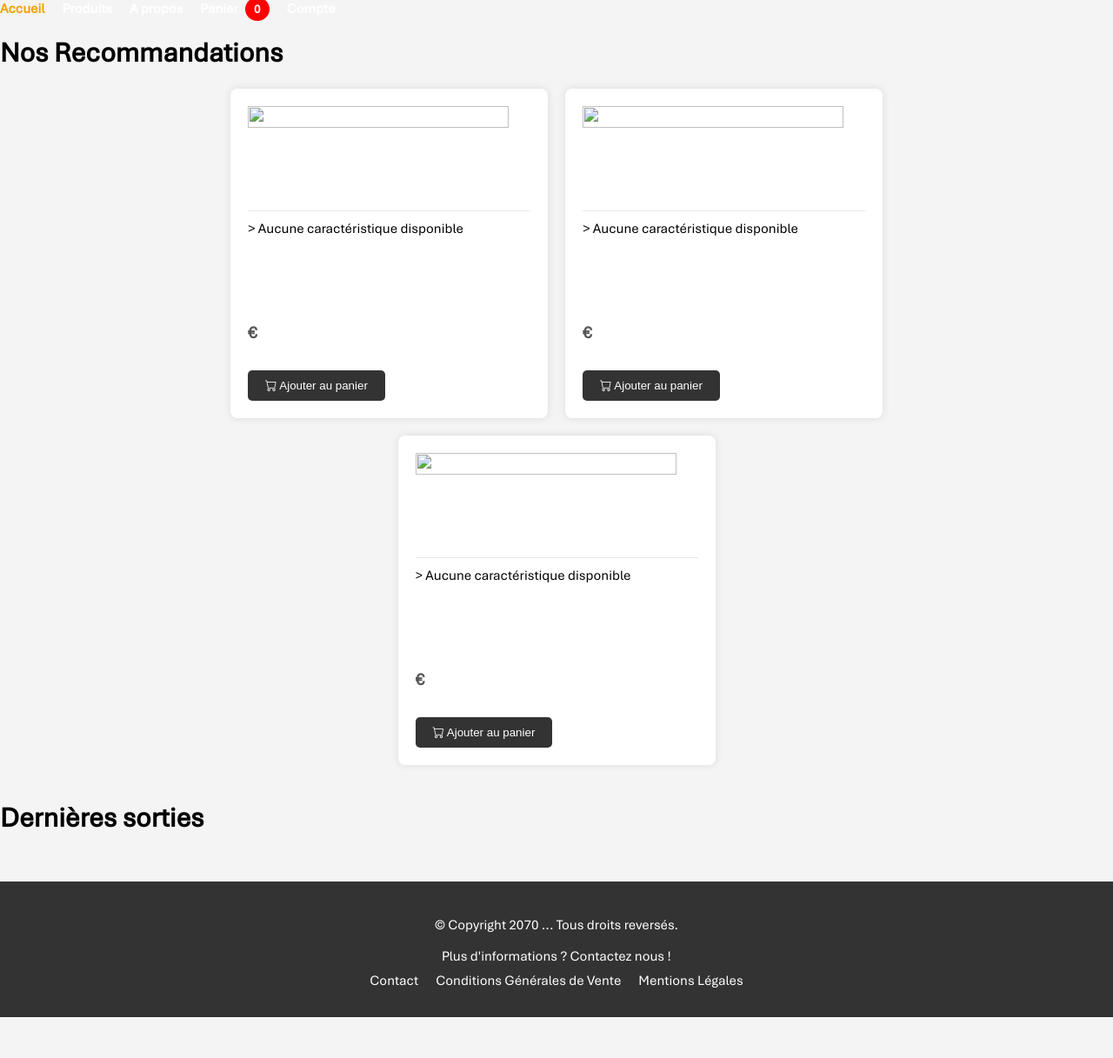
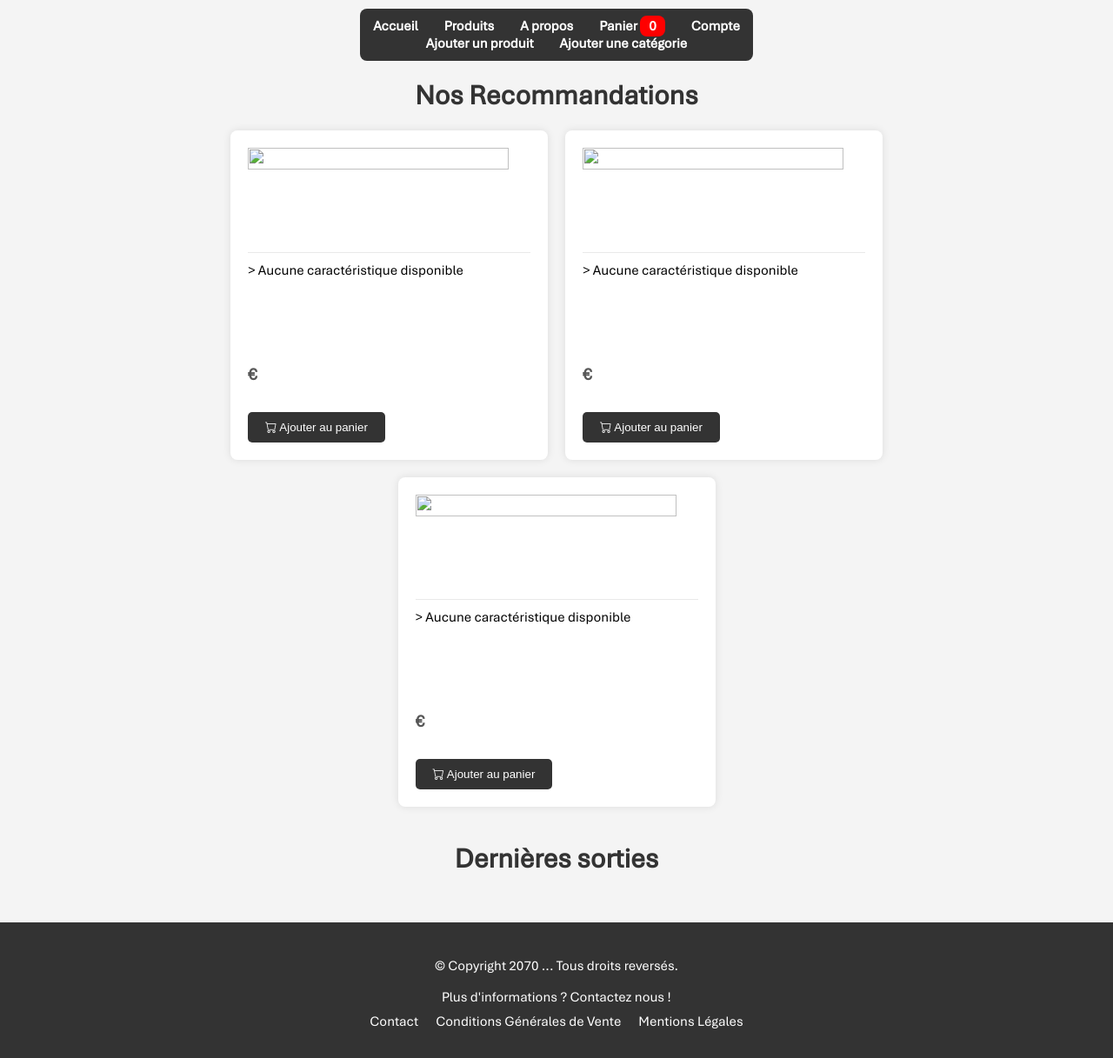
Before and after one commit to ChineseEatCat/computek, a PHP site: page /index.php in a window 1280 px wide. Shown: the whole page at 87% size. Before the commit the page ends 1170 px from the top, so only its background shows below. Run offline with PHP 8.4, Linux system fonts and the light colour scheme; the visitor is signed in with stand-in values (Sample User, id 1); data that the repository does not hold is empty; some libraries are stand-ins or nearby versions.

Commit message:
💄 Mettre à jour le style du menu et améliorer l'interface du header

```diff
--- a/css/menu.css
+++ b/css/menu.css
@@ -1,15 +1,19 @@
-div.nav {
+/** Menu **/
+
+header {
   background-color: #333; /* Couleur de fond */
   box-sizing: border-box; /* La boîte inclut les bordures et le padding */
   color: #fff; /* Couleur du texte */
-  padding: 10px 20px; /* Marge intérieure */
+  padding: 10px 0; /* Marge intérieure de 10 pixels en haut et en bas */
+  text-align: center; /* Centrer le texte */
+  width: max-content; /* Largeur maximale */
+  margin: 0 auto; /* Centrer le bloc */
+  margin-top: 10px; /* Marge en haut */
   border-radius: 8px; /* Bord arrondi */
-  margin: 10px auto; /* Centrer le bloc */
-  width: fit-content; /* Ajuste la largeur au contenu */
-  display: flex; /* Utilisation de flexbox */
-  justify-content: center; /* Centre les éléments horizontalement */
-  gap: 50px; /* Espacement entre les deux nav */
-  align-items: center; /* Aligne les éléments verticalement */
+}
+
+header h1 {
+  margin: 0; /* Pas de marge */
 }
 
 nav ul {
@@ -17,30 +21,32 @@
   padding: 0; /* Pas de marge intérieure */
   margin: 0; /* Pas de marge extérieure */
   display: flex; /* Affichage en ligne */
-  gap: 20px; /* Espacement entre les éléments du menu */
+  justify-content: center; /* Centrer les éléments */
 }
 
 nav ul li {
-  margin: 0; /* Pas de marge supplémentaire */
+  margin: 0 15px; /* Marge à droite et à gauche de 15 pixels */
 }
 
 nav ul li a {
   color: #fff; /* Couleur du texte */
   text-decoration: none; /* Pas de soulignement */
   font-weight: bold; /* Texte en gras */
-  transition: color 0.3s ease; /* Transition pour le survol */
 }
 
 nav ul li a:hover {
   color: #f0a500; /* Couleur dorée au survol */
 }
 
+h1 {
+  color: #333; /* Couleur du texte */
+  text-align: center; /* Centrer le texte */
+  margin-top: 20px; /* Marge en haut */
+}
+
 span.panier {
   background-color: red; /* Couleur de fond rouge */
   color: white; /* Couleur du texte blanc */
-  border-radius: 50%; /* Cercle */
-  padding: 5px 10px; /* Marge intérieure */
-  font-size: 14px; /* Taille du texte */
-  font-weight: bold; /* Texte en gras */
-  margin-left: 5px; /* Espacement à gauche */
+  border-radius: 8px; /* Bord arrondi */
+  padding: 2px 10px; /* Marge intérieure */
 }
--- a/header.php
+++ b/header.php
@@ -25,21 +25,31 @@
 
 <body>
 	<header>
+		<div class="nav">
 			<nav>
 				<ul>
 					<li><a href="index.php">Accueil</a></li>
 					<li><a href="categories.php">Produits</a></li>
 					<li><a href="apropos.php">A propos</a></li>
 					<li><a href="panier.php">Panier <span class="panier" id="cart-count"><?= isset($_SESSION['panier']) ? array_sum(array_column($_SESSION['panier'], 'quantite')) : 0 ?></span></a></li>
-				<!--<li><a href="panier.php">Panier</a></li>-->
-				<li><?php
+					<li>
+						<?php
 						if (isset($_SESSION['user']) && !empty($_SESSION['user'])) {
 							echo '<a href="user.php">Compte</a>';
-				} elseif ((isset($_SESSION['user']) && empty($_SESSION['user'])) || !isset($_SESSION['user'])) {
+						} else {
 							echo '<a href="connexion.php">Connexion</a>';
 						}
 						?>
 					</li>
 				</ul>
 			</nav>
+			<?php if (isset($_SESSION['user']) && !empty($_SESSION['user'])) : ?>
+				<nav>
+					<ul>
+						<li><a href="addproduits.php">Ajouter un produit</a></li>
+						<li><a href="addcategories.php">Ajouter une catégorie</a></li>
+					</ul>
+				</nav>
+			<?php endif; ?>
+		</div>
 	</header>
```
Lines whose indentation alone changed are shown as unchanged.
